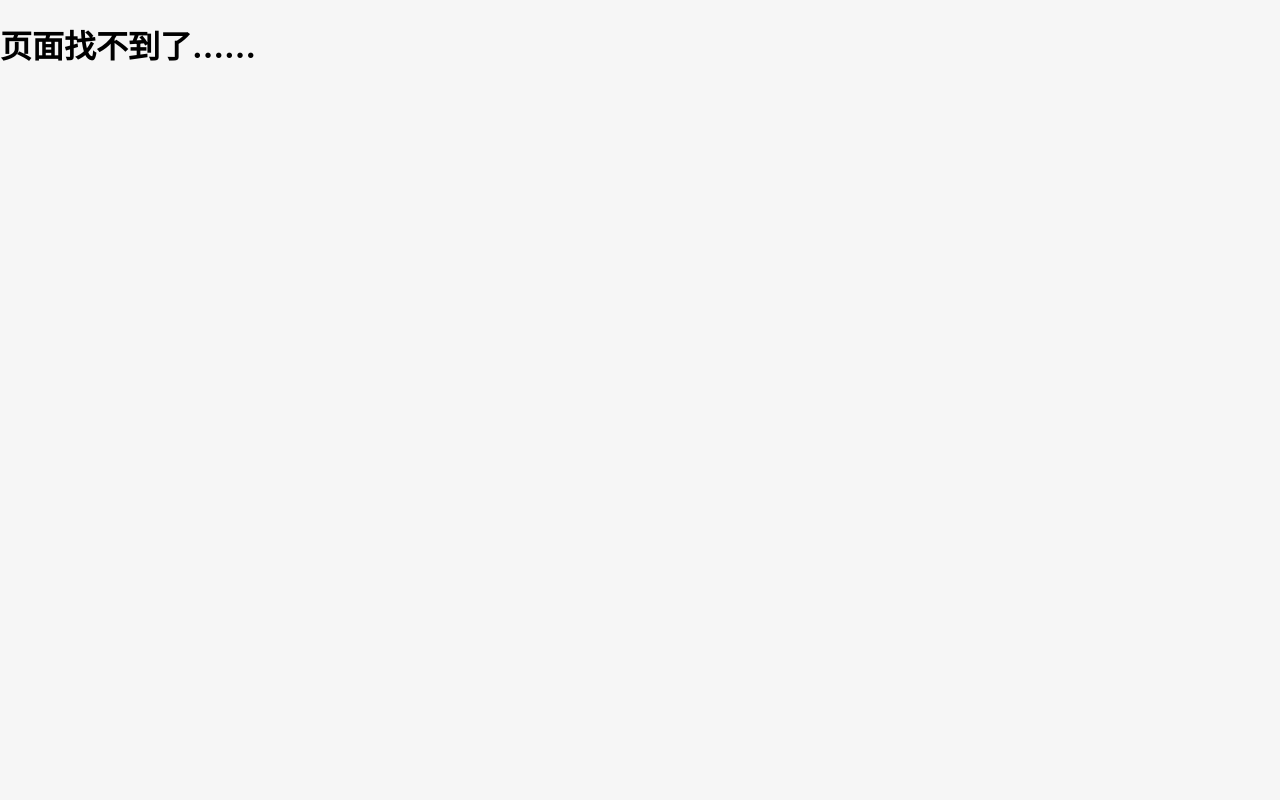
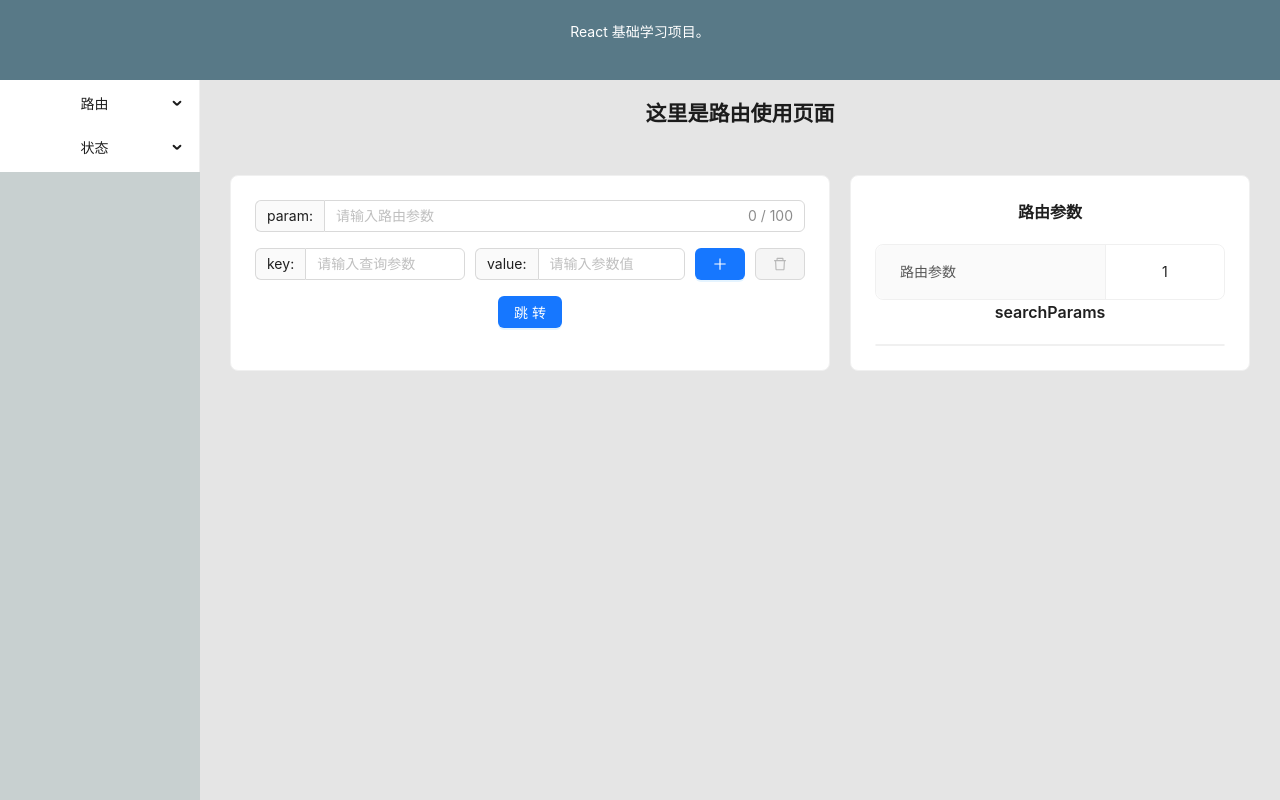
Before and after one commit to Ronjure/react-app, a React (Create React App) app: page /route/params/1 in a window 1280 px wide. Before the commit this address had no page. Built offline with nearby package versions, Linux system fonts and the light colour scheme.

Commit message:
day4: 增加路由传参

```diff
--- a/src/App.css
+++ b/src/App.css
@@ -37,14 +37,18 @@
   }
 }
 
-.card-wrapper {
+.route-param-wrapper {
   display: grid;
-  grid-template-columns: 40vw 40vw;
-  column-gap: 50px;
-  justify-content: center;
-  align-items: center;
+  grid-template-columns: 600px 1fr;
+  column-gap: 20px;
+
+  padding: 30px;
 }
 
-.ant-card-body {
-  height: 500px;
+.query-items {
+  display: grid;
+  grid-template-columns: 1fr 1fr 50px 50px;
+  column-gap: 10px;
+
+  margin: 16px 0;
 }
--- a/src/layout/layout.tsx
+++ b/src/layout/layout.tsx
@@ -1,12 +1,14 @@
 import { Layout } from "antd";
 import { Outlet } from "react-router-dom";
+
+import Menus from "./menus/menus";
 
 const { Header, Sider, Content, Footer } = Layout
 
 const headerStyle: React.CSSProperties = {
   textAlign: 'center',
+  height: '10vh',
   color: '#fff',
-  height: '10vh',
   paddingInline: 50,
   lineHeight: '64px',
   backgroundColor: '#587987',
@@ -14,15 +16,14 @@ const headerStyle: React.CSSProperties = {
 
 const contentStyle: React.CSSProperties = {
   textAlign: 'center',
-  height: '80vh',
-  lineHeight: '120px',
-  backgroundColor: '#558f97',
+  height: '90vh',
+  backgroundColor: '#e5e5e5',
 };
 
 const siderStyle: React.CSSProperties = {
   textAlign: 'center',
-  height: '80vh',
-  backgroundColor: '#4a8080',
+  height: '90vh',
+  backgroundColor: '#c8d0d0',
 };
 
 const footerStyle: React.CSSProperties = {
@@ -38,11 +39,13 @@ export function CustomLayout () {
       React 基础学习项目。
     </Header>
     <Layout>
-      <Sider style={siderStyle}>Sider</Sider>
+      <Sider style={siderStyle}>
+        <Menus />
+      </Sider>
       <Content style={contentStyle}>
         <Outlet />
       </Content>
     </Layout>
-    <Footer style={footerStyle}>Footer</Footer>
+    {/* <Footer style={footerStyle}>Footer</Footer> */}
   </Layout>)
 }
--- /dev/null
+++ b/src/layout/menus/menus.tsx
@@ -0,0 +1,39 @@
+import { Menu } from "antd";
+import { useNavigate } from "react-router-dom";
+
+export default function Menus() {
+  const navigate = useNavigate()
+
+  const menuItems = [
+    {
+      label: '路由',
+      key: '/route',
+      children: [
+        {
+          label: '基础路由',
+          key: '/route/basic',
+        },
+        {
+          label: '路由参数',
+          key: '/route/params',
+        }
+      ],
+    },
+    {
+      label: '状态',
+      key: '/redux',
+      children: [
+        {
+          label: '基础状态',
+          key: '/redux/basic',
+        }
+      ],
+    }
+  ]
+  const changeMenu = ({ key }) => {
+    navigate(key)
+  }
+  return (
+    <Menu items={menuItems} mode="inline" onClick={changeMenu} />
+  )
+}
--- a/src/pages/route-page.tsx
+++ b/src/pages/route-page.tsx
@@ -3,7 +3,7 @@ import { Outlet } from "react-router-dom";
 export function RoutePage() {
   return (
     <div>
-      <span>这里是路由使用页面</span>
+      <h2>这里是路由使用页面</h2>
       <div>
         <Outlet />
       </div>
--- /dev/null
+++ b/src/pages/routes/route-param-wrapper.tsx
@@ -0,0 +1,96 @@
+import { Button, Input, Card } from "antd";
+import { useState } from "react";
+import { Outlet, useNavigate } from "react-router-dom";
+import { PlusOutlined, DeleteOutlined } from '@ant-design/icons'
+
+export default function RouteParamWrapper() {
+  const navigate = useNavigate()
+  const [param, setParam] = useState('')
+
+  const [querys, setQuerys] = useState([{ key: '', value: '' }])
+
+  const handleParamChange = e => {
+    setParam(e.target.value)
+  }
+  const handleKeyChange = (e, index) => {
+    const midQuerys = [...querys]
+    midQuerys[index].key = e.target.value
+    setQuerys(midQuerys)
+  }
+  const handleValueChange = (e, index) => {
+    const midQuerys = [...querys]
+    midQuerys[index].value = e.target.value
+    setQuerys(midQuerys)
+  }
+  const handleAddQuery = (index) => {
+    const midQuerys = [...querys]
+    midQuerys.splice(index + 1, 0, { key: '', value: '' })
+    setQuerys(midQuerys)
+  }
+  const handleRemoveQuery = (index) => {
+    if (querys.length === 1) {
+      return
+    }
+    const midQuerys = [...querys]
+    midQuerys.splice(index, 1)
+    setQuerys(midQuerys)
+  }
+
+  const handleNavigate = () => {
+    const keyedQuery = querys.filter(query => query.key)
+    const qStr = keyedQuery.map(query => `${query.key}=${query.value}`).join('&')
+    navigate(`${param}?${qStr}`)
+  }
+
+  return (
+    <div className="route-param-wrapper">
+      <Card>
+        <Input
+          addonBefore={<div>param: </div>}
+          value={param}
+          maxLength={100}
+          showCount
+          placeholder="请输入路由参数"
+          onChange={handleParamChange}
+        >
+        </Input>
+        <div className="query-wrapper">
+          {
+            querys.map((query, index) => (
+              <div key={index} className="query-items">
+                <Input
+                  addonBefore={<div>key: </div>}
+                  maxLength={100}
+                  value={query.key}
+                  onChange={e => handleKeyChange(e, index)}
+                  placeholder="请输入查询参数"
+                >
+                </Input>
+                <Input
+                  addonBefore={<div>value: </div>}
+                  maxLength={100}
+                  value={query.value}
+                  onChange={e => handleValueChange(e, index)}
+                  placeholder="请输入参数值"
+                >
+                </Input>
+                <Button type="primary" onClick={() => handleAddQuery(index)}>
+                  <PlusOutlined />
+                </Button>
+                <Button danger disabled={querys.length === 1} onClick={() => handleRemoveQuery(index)}>
+                  <DeleteOutlined />
+                </Button>
+              </div>
+            ))
+          }
+        </div>
+        <div>
+          <Button type="primary" onClick={handleNavigate}>跳转</Button>
+        </div>
+      </Card>
+      <Card>
+        <Outlet></Outlet>
+      </Card>
+    </div>
+  )
+}
--- /dev/null
+++ b/src/pages/routes/route-params.tsx
@@ -0,0 +1,40 @@
+import { Descriptions } from 'antd'
+import { useLoaderData, useParams } from "react-router-dom"
+
+export default function RouteParams() {
+  const params = useParams()
+
+
+  const loaderData = useLoaderData() as { url: URL }
+  const searchParams = loaderData.url.searchParams
+
+  const querys: { key: string, value: string }[] = []
+
+
+  searchParams.forEach((value, key) => {
+    querys.push({ key, value })
+  })
+
+  return (
+    <>
+      <div>
+      <Descriptions bordered title="路由参数">
+        <Descriptions.Item label="路由参数">
+                    { params.param }
+        </Descriptions.Item>
+      </Descriptions>
+      </div>
+      <div>
+        <Descriptions bordered title="searchParams">
+          {
+            querys.map((query, index) => (
+                <Descriptions.Item label={query.key} key={index}>
+                  { query.value }
+                </Descriptions.Item>
+            ))
+          }
+        </Descriptions>
+      </div>
+    </>
+  )
+}
--- a/src/routes/errorPage.tsx
+++ b/src/routes/errorPage.tsx
@@ -1,12 +1,14 @@
-import { useRouteError } from "react-router-dom";
+import { Button, Empty } from "antd";
+import { useNavigate } from "react-router-dom";
 
 export default function ErrorPage() {
-  const error = useRouteError() as { message: string }
+  const navigate = useNavigate()
 
   return (
     <div>
-      <h1>页面找不到了……</h1>
-      <span>{error.message}</span>
+      <Empty description="您要访问的页面不存在！">
+        <Button type="primary" onClick={() => navigate('/')}>返回主页</Button>
+      </Empty>
     </div>
   )
 }
--- a/src/routes/index.tsx
+++ b/src/routes/index.tsx
@@ -5,6 +5,9 @@ import ErrorPage from "./errorPage";
 import { RoutePage } from "../pages/route-page";
 import { RouteBasic } from "../pages/routes/basic";
 import { ReduxPage } from "../pages/redux-page";
+import { ReduxBasic } from "../pages/redux/redux-basic";
+import RouteParamWrapper from "../pages/routes/route-param-wrapper";
+import RouteParams from "../pages/routes/route-params";
 
 export const router = createBrowserRouter([
   {
@@ -15,11 +18,29 @@ export const router = createBrowserRouter([
       {
         path: "/route",
         element: <RoutePage />,
+        errorElement: <ErrorPage />,
 
         children: [
           {
             path: '/route/basic',
-            element: <RouteBasic />
+            element: <RouteBasic />,
+            index: true,
+          },
+          {
+            path: '/route/params',
+            element: <RouteParamWrapper />,
+            children: [
+              {
+                path: '/route/params/:param',
+                element: <RouteParams></RouteParams>,
+
+                loader: ({ request }) => {
+                  return {
+                    url: new URL(request.url)
+                  }
+                }
+              }
+            ],
           },
         ],
       },
@@ -27,11 +48,12 @@ export const router = createBrowserRouter([
       {
         path: '/redux',
         element: <ReduxPage />,
+        errorElement: <ErrorPage />,
 
         children: [
           {
             path: '/redux/basic',
-            element: <RouteBasic />
+            element: <ReduxBasic />
           }
         ],
       },
```
